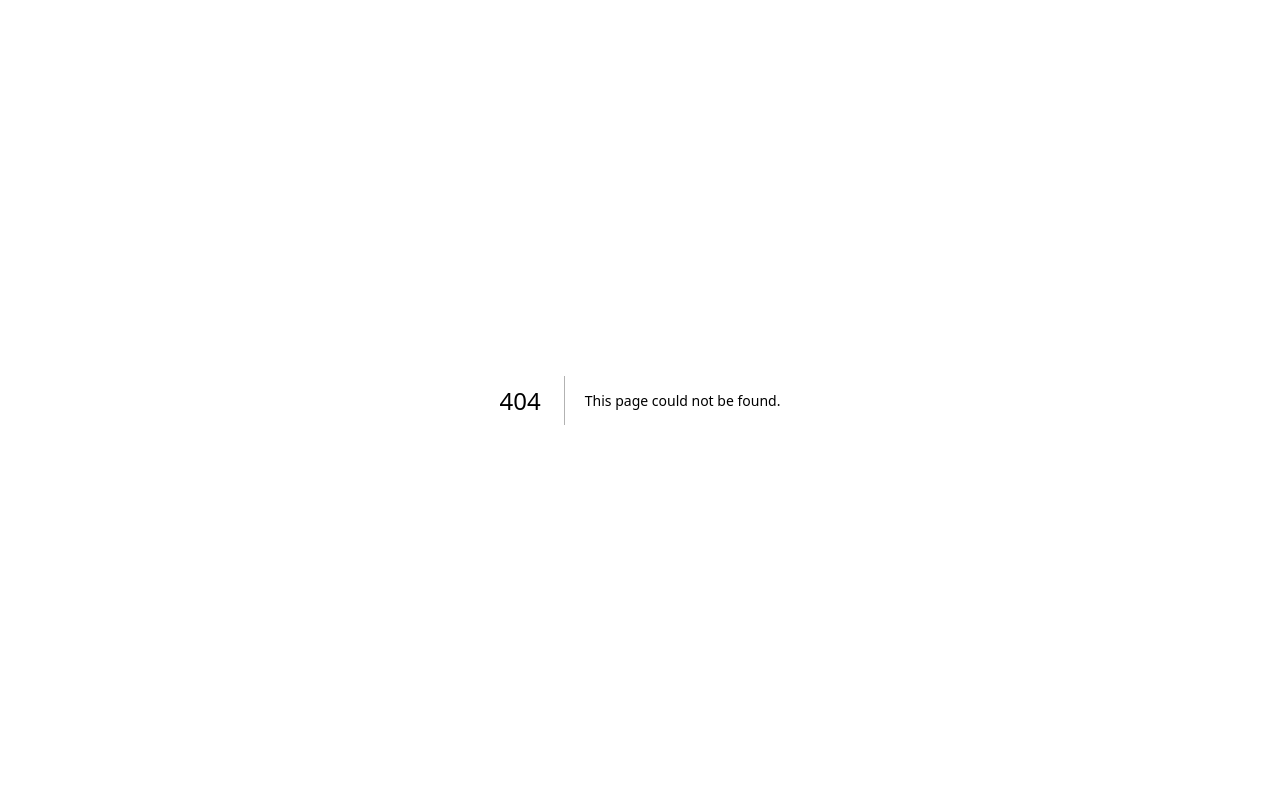
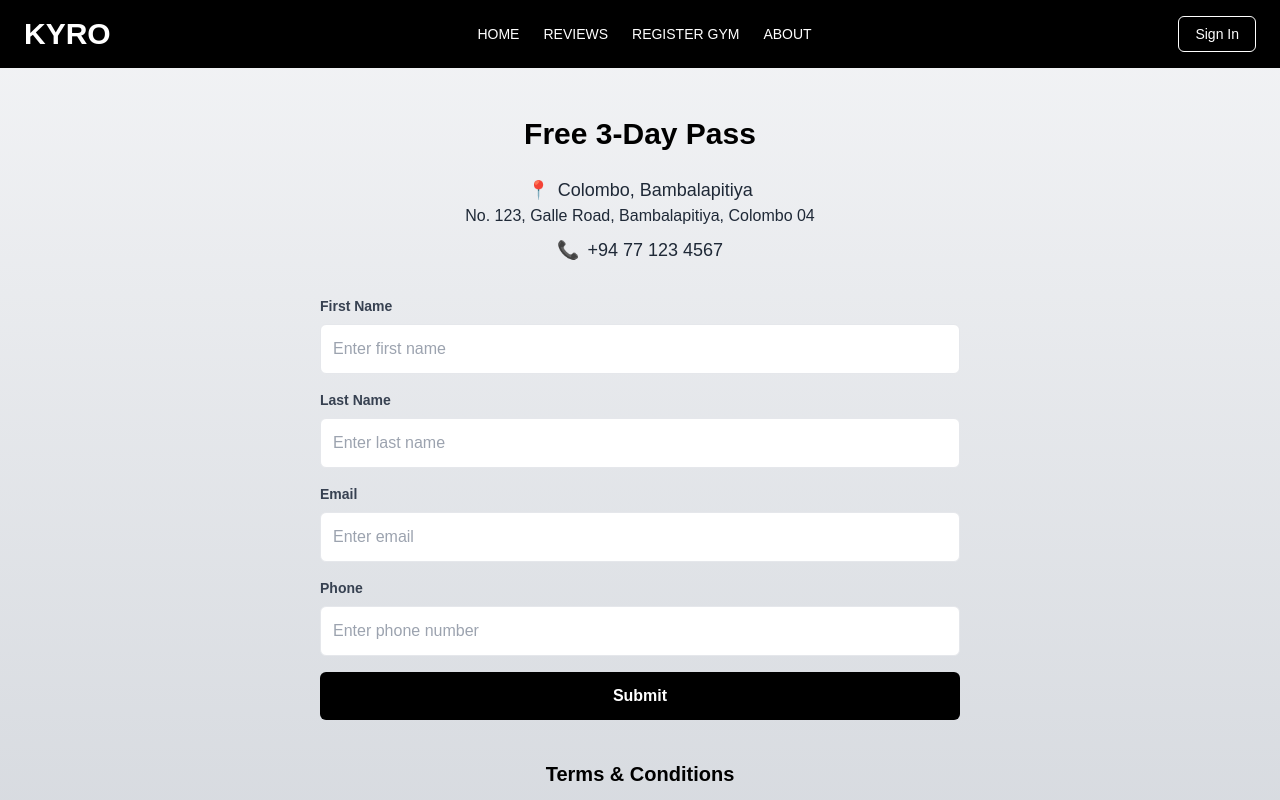
Before and after one commit to Pavith111/gym-management-system-FE, a Next.js app: page /trial-pass/form in a window 1280 px wide. Before the commit this address had no page. Shown: the top 800 px of the page. Built offline with nearby package versions, Linux system fonts and the light colour scheme.

Commit message:
feat: Add Free 3-Day Pass page and form for user registration

```diff
--- /dev/null
+++ b/src/app/trial-pass/form/page.js
@@ -0,0 +1,86 @@
+import Footer from "@/components/Footer";
+import NavBar from "@/components/NavBar";
+
+export default function Home() {
+  return (
+    <div className="bg-gradient-to-b from-gray-100 to-gray-300 min-h-screen">
+      <NavBar />
+
+      <div className="container mx-auto text-center mt-12 max-w-2xl px-4">
+        <h2 className="text-3xl font-bold mb-6">Free 3-Day Pass</h2>
+
+        {/* Location Details */}
+        <div className="text-gray-800 mb-8">
+          <p className="text-lg flex items-center justify-center gap-2">
+            📍 <span>Colombo, Bambalapitiya</span>
+          </p>
+          <p>No. 123, Galle Road, Bambalapitiya, Colombo 04</p>
+          <p className="text-lg flex items-center justify-center gap-2 mt-2">
+            📞 <span>+94 77 123 4567</span>
+          </p>
+        </div>
+
+        {/* Form */}
+        <form className="space-y-4 text-left">
+          <div>
+            <label className="block text-gray-700 text-sm font-bold mb-2">
+              First Name
+            </label>
+            <input
+              type="text"
+              className="w-full p-3 border rounded-md"
+              placeholder="Enter first name"
+            />
+          </div>
+          <div>
+            <label className="block text-gray-700 text-sm font-bold mb-2">
+              Last Name
+            </label>
+            <input
+              type="text"
+              className="w-full p-3 border rounded-md"
+              placeholder="Enter last name"
+            />
+          </div>
+          <div>
+            <label className="block text-gray-700 text-sm font-bold mb-2">
+              Email
+            </label>
+            <input
+              type="email"
+              className="w-full p-3 border rounded-md"
+              placeholder="Enter email"
+            />
+          </div>
+          <div>
+            <label className="block text-gray-700 text-sm font-bold mb-2">
+              Phone
+            </label>
+            <input
+              type="text"
+              className="w-full p-3 border rounded-md"
+              placeholder="Enter phone number"
+            />
+          </div>
+          <button
+            type="submit"
+            className="bg-black text-white w-full py-3 rounded-md font-bold"
+          >
+            Submit
+          </button>
+        </form>
+      </div>
+      <div className="container mx-auto text-center my-10 px-4">
+        <h3 className="text-xl font-bold">Terms & Conditions</h3>
+        <p className="text-gray-700 mt-4 max-w-2xl mx-auto">
+          Offer valid for new customers at participating Kyro Fitness locations
+          in Sri Lanka. Each location is independently owned and operated. By
+          providing your contact details, you agree to receive communications
+          from Kyro Fitness and its affiliates. Standard message and data rates
+          may apply. Visit your nearest Kyro Fitness for full terms.
+        </p>
+      </div>
+      <Footer />
+    </div>
+  );
+}
--- /dev/null
+++ b/src/app/trial-pass/page.js
@@ -0,0 +1,65 @@
+import Footer from "@/components/Footer";
+import NavBar from "@/components/NavBar";
+
+export default function FreePass() {
+  const locations = [
+    {
+      city: "Colombo, Bambalapitiya",
+      address: "No. 123, Galle Road, Bambalapitiya, Colombo 04",
+      phone: "+94 77 123 4567",
+    },
+    {
+      city: "Kandy, Peradeniya Road",
+      address: "No. 45, Peradeniya Road, Kandy",
+      phone: "+94 81 234 5678",
+    },
+    {
+      city: "Galle, Fort",
+      address: "No. 10, Church Street, Galle Fort, Galle",
+      phone: "+94 91 345 6789",
+    },
+  ];
+
+  return (
+    <div className="h-screen flex flex-col bg-gradient-to-b from-gray-100 to-gray-300">
+      <NavBar />
+
+      {/* Header */}
+      <div className="mb-10">
+        <div className="container mx-auto text-center mt-10">
+          <h2 className="text-3xl font-bold">Free 3-Day Pass</h2>
+          <p className="text-lg text-gray-700 mt-2">
+            Take some time to get to know Anytime Fitness. The pass is FREE!
+          </p>
+        </div>
+
+        {/* Choose Gym Section */}
+        <div className="container mx-auto text-center mt-10">
+          <h3 className="text-2xl font-bold">Choose Your Gym</h3>
+          <p className="text-gray-700 mt-2 font-semibold">
+            Select one of these top locations near you:
+          </p>
+
+          {/* Location List */}
+          <div className="mt-6 space-y-6">
+            {locations.map((location, index) => (
+              <div key={index} className="text-lg text-gray-800">
+                <p className="flex items-center justify-center gap-2 text-xl font-bold">
+                  📍 {location.city}
+                </p>
+                <p>{location.address}</p>
+                <p className="flex items-center justify-center gap-2 mt-2">
+                  📞 {location.phone}
+                </p>
+                {index < locations.length - 1 && (
+                  <hr className="w-1/3 mx-auto my-4 border-gray-400" />
+                )}
+              </div>
+            ))}
+          </div>
+        </div>
+      </div>
+      <Footer />
+    </div>
+  );
+}
```
